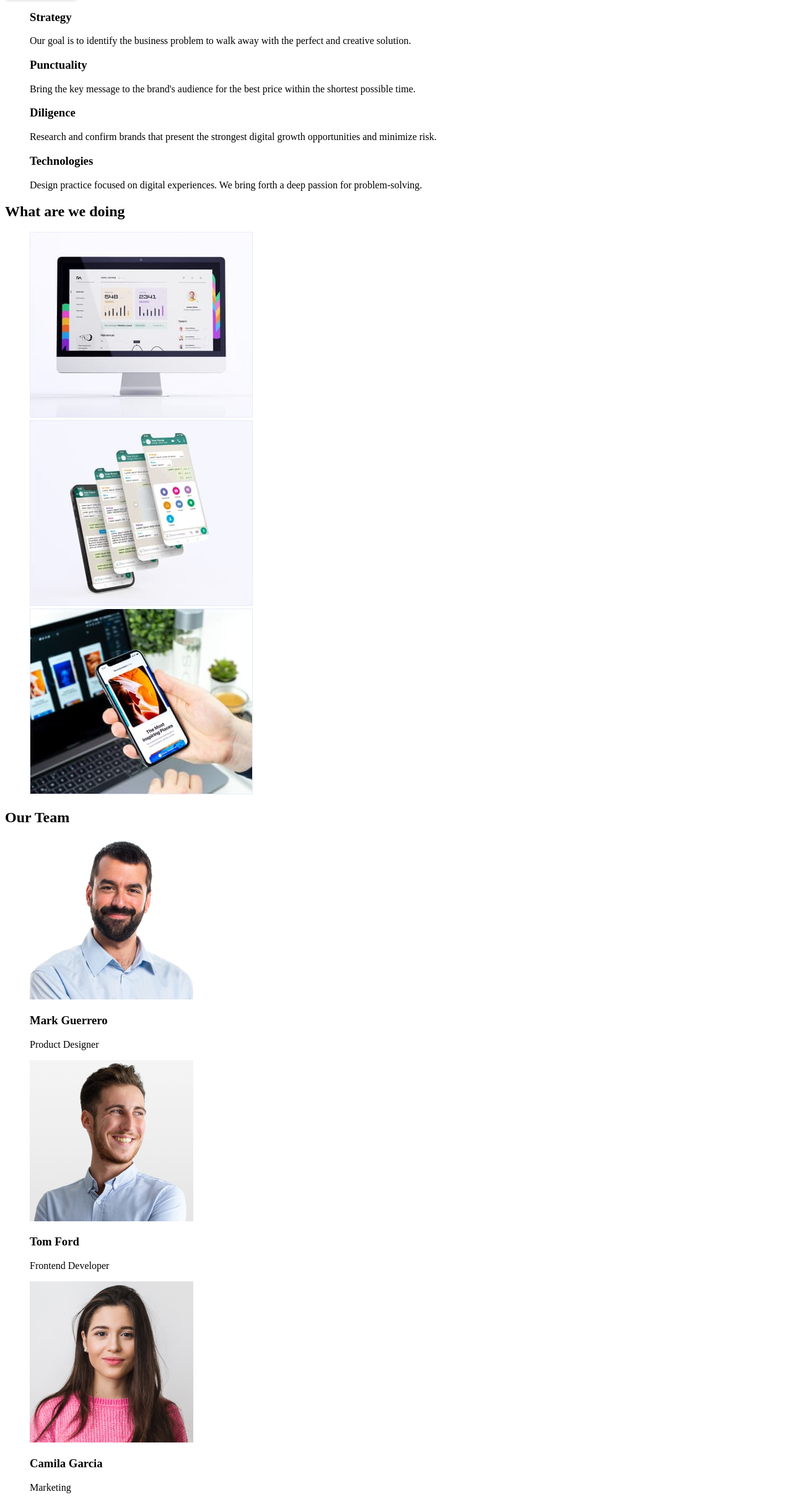
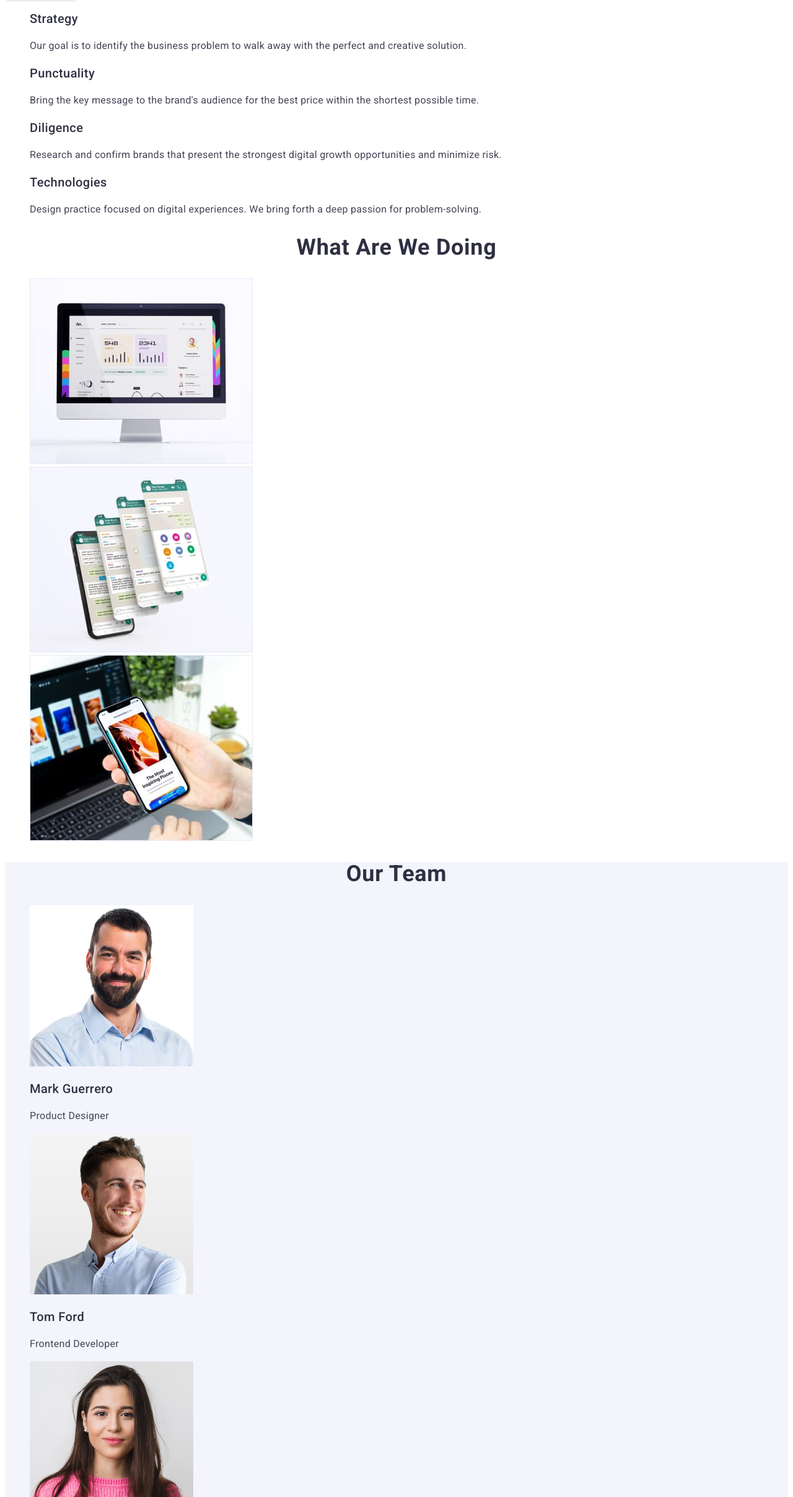
Before and after one commit to IanaKos/goit-markup-hw-02, a plain HTML site: page index.html in a window 1280 px wide. Shown: the part 384-2800 px from the top of the page at 62% size. Drawn offline with Linux system fonts and the light colour scheme.

Commit message:
styles to all sections were added

```diff
--- a/css/styles.css
+++ b/css/styles.css
@@ -79,11 +79,9 @@
 }
 .hero-title {
   font-family: var(--main-font);
-  font-style: normal;
   font-weight: 700;
   font-size: 56px;
   line-height: 1.07;
-  text-align: right;
   letter-spacing: 0.02em;
   color: #d9d9d9;
 }
@@ -94,53 +92,82 @@
 }
 
 .logo {
-  font-family: "Raleway";
+  font-family: var(--secondary-font);
   font-style: normal;
   font-weight: 800;
   font-size: 18px;
-  line-height: 21px;
-  /* identical to box height, or 117% */
-
+  line-height: 1.16;
   display: flex;
   align-items: center;
   letter-spacing: 0.03em;
   text-transform: uppercase;
-
-  /* IRIS */
-
-  color: #4d5ae5;
+  color: var(--iris);
 }
 .logo-dark {
-  font-family: "Raleway";
-  font-style: normal;
-  font-weight: 800;
-  font-size: 18px;
-  line-height: 21px;
-  /* identical to box height, or 117% */
-
-  display: flex;
-  align-items: center;
-  letter-spacing: 0.03em;
-  text-transform: uppercase;
-
-  /* NAVY BLUE */
-
-  color: #2e2f42;
+  color: var(--navy-blue);
 }
 .logo-light {
-  font-family: "Raleway";
+  color: var(--cloud);
+}
+.secondary-header {
+  font-family: var(--main-font);
   font-style: normal;
-  font-weight: 800;
-  font-size: 18px;
-  line-height: 21px;
-  /* identical to box height, or 117% */
-
-  display: flex;
-  align-items: center;
-  letter-spacing: 0.03em;
-  text-transform: uppercase;
-
-  /* CLOUD */
-
-  color: #f4f4fd;
+  font-weight: 700;
+  font-size: 36px;
+  line-height: 1.11;
+  text-align: center;
+  letter-spacing: 0.02em;
+  text-transform: capitalize;
+  color: var(--navy-blue);
 }
+.team {
+  background: var(--cloud);
+}
+.team-title {
+  font-family: var(--main-font);
+  font-style: normal;
+  font-weight: 500;
+  font-size: 20px;
+  line-height: 1.2;
+  letter-spacing: 0.02em;
+  color: var(--navy-blue);
+}
+.team-position {
+  font-family: var(--main-font);
+  font-style: normal;
+  font-weight: 400;
+  font-size: 16px;
+  line-height: 1.5;
+  letter-spacing: 0.02em;
+  color: var(--slate);
+}
+.feauture-title {
+  font-family: var(--main-font);
+  font-style: normal;
+  font-weight: 500;
+  font-size: 20px;
+  line-height: 1.2;
+  letter-spacing: 0.02em;
+  color: var(--navy-blue);
+}
+.feauture-review {
+  font-family: var(--main-font);
+  font-style: normal;
+  font-weight: 400;
+  font-size: 16px;
+  line-height: 1.5;
+  letter-spacing: 0.02em;
+  color: var(--slate);
+}
+.footer {
+  background: var(--navy-blue);
+}
+.footer-text {
+  font-family: var(--main-font);
+  font-style: normal;
+  font-weight: 400;
+  font-size: 16px;
+  line-height: 1.5;
+  letter-spacing: 0.02em;
+  color: var(--cloud);
+}
--- a/index.html
+++ b/index.html
@@ -18,8 +18,8 @@
     <header>
       <nav class="page-nav">
         <!-- Logo -->
-        <a class="logo link" href="./index.html"
-          >Web<span class="logo-dark">Studio</span></a
+        <a class="logo link" href="./index.html">
+          Web<span class="logo-dark">Studio</span></a
         >
         <!-- Navigation -->
         <ul class="menu list">
@@ -64,29 +64,29 @@
         <h2 hidden>Feature</h2>
         <ul class="list">
           <li>
-            <h3>Strategy</h3>
-            <p>
+            <h3 class="feauture-title">Strategy</h3>
+            <p class="feauture-review">
               Our goal is to identify the business problem to walk away with the
               perfect and creative solution.
             </p>
           </li>
           <li>
-            <h3>Punctuality</h3>
-            <p>
+            <h3 class="feauture-title">Punctuality</h3>
+            <p class="feauture-review">
               Bring the key message to the brand's audience for the best price
               within the shortest possible time.
             </p>
           </li>
           <li>
-            <h3>Diligence</h3>
-            <p>
+            <h3 class="feauture-title">Diligence</h3>
+            <p class="feauture-review">
               Research and confirm brands that present the strongest digital
               growth opportunities and minimize risk.
             </p>
           </li>
           <li>
-            <h3>Technologies</h3>
-            <p>
+            <h3 class="feauture-title">Technologies</h3>
+            <p class="feauture-review">
               Design practice focused on digital experiences. We bring forth a
               deep passion for problem-solving.
             </p>
@@ -95,7 +95,7 @@
       </section>
       <!-- What are we doing section -->
       <section>
-        <h2>What are we doing</h2>
+        <h2 class="secondary-header">What are we doing</h2>
         <ul class="list">
           <li>
             <img src="./images/img-1.jpg" alt="computer screen" width="360" />
@@ -113,38 +113,38 @@
         </ul>
       </section>
       <!-- Our team section -->
-      <section>
-        <h2>Our Team</h2>
+      <section class="team">
+        <h2 class="secondary-header">Our Team</h2>
         <ul class="list">
           <li>
             <img src="./images/img-4.jpg" alt="Mark Guerrero" width="264" />
-            <h3>Mark Guerrero</h3>
-            <p>Product Designer</p>
+            <h3 class="team-title">Mark Guerrero</h3>
+            <p class="team-position">Product Designer</p>
           </li>
           <li>
             <img src="./images/img-5.jpg" alt="Tom Ford" width="264" />
-            <h3>Tom Ford</h3>
-            <p>Frontend Developer</p>
+            <h3 class="team-title">Tom Ford</h3>
+            <p class="team-position">Frontend Developer</p>
           </li>
           <li>
             <img src="./images/img-6.jpg" alt="Camila Garcia" width="264" />
-            <h3>Camila Garcia</h3>
-            <p>Marketing</p>
+            <h3 class="team-title">Camila Garcia</h3>
+            <p class="team-position">Marketing</p>
           </li>
           <li>
             <img src="./images/img-7.jpg" alt="Daniel Wilson" width="264" />
-            <h3>Daniel Wilson</h3>
-            <p>UI Designer</p>
+            <h3 class="team-title">Daniel Wilson</h3>
+            <p class="team-position">UI Designer</p>
           </li>
         </ul>
       </section>
     </main>
     <!-- Footer section -->
-    <footer>
+    <footer class="footer">
       <a class="logo link" href="./index.html">
         Web<span class="logo-light">Studio</span>
       </a>
-      <p>
+      <p class="footer-text">
         Increase the flow of customers and sales for your business with digital
         marketing & growth solutions.
       </p>
```
